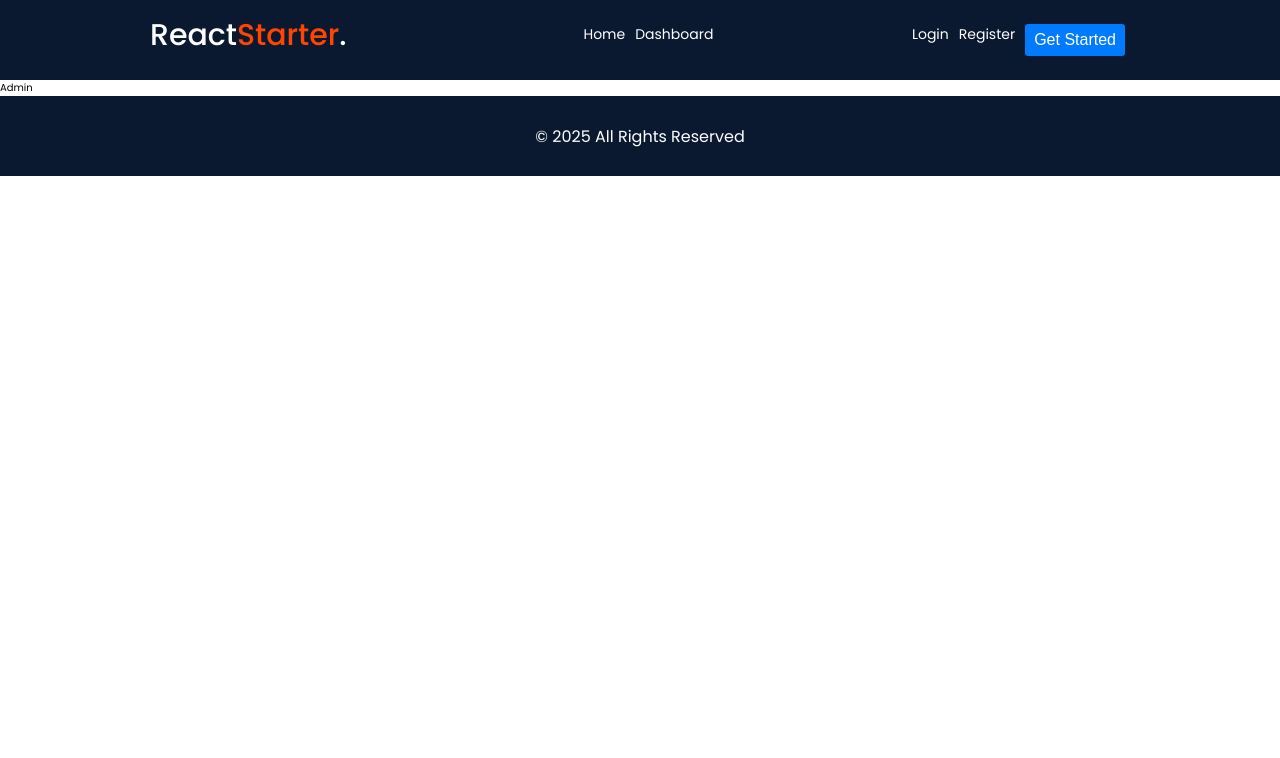
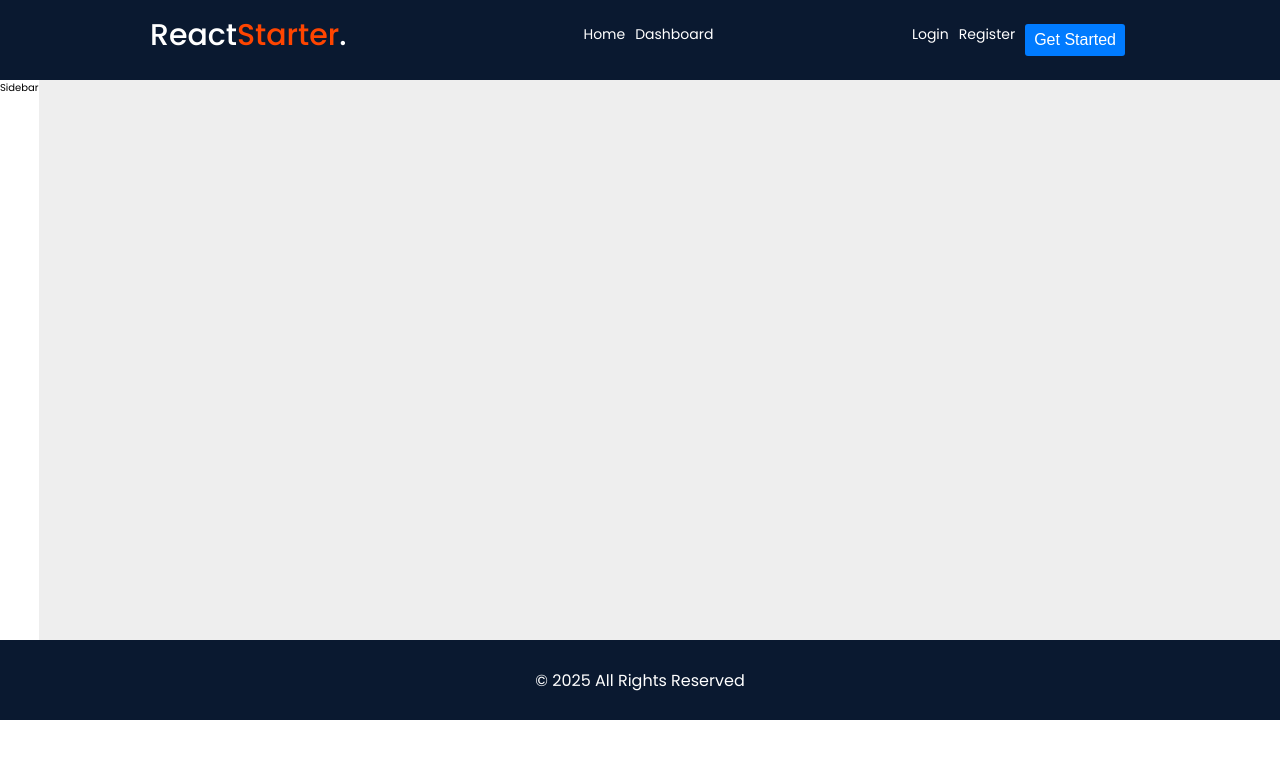
Before and after one commit to karmartir/react-template, a React (Create React App) app: page /admin in a window 1280 px wide. Shown: the top 758 px of the page. Built offline with nearby package versions, Linux system fonts and the light colour scheme.

Commit message:
Setup Admin Page

```diff
--- a/src/pages/admin/Admin.js
+++ b/src/pages/admin/Admin.js
@@ -1,7 +1,24 @@
 import React from "react";
+import styles from "./Admin.module.scss";
+import Sidebar from "../../components/admin/sidebar/Sidebar";
+import { Route, Routes } from "react-router-dom";
+import Home from "../../components/admin/home/Home";
+import Profile from "../../components/admin/profile/Profile";
 
 const Admin = () => {
-  return <div>Admin</div>;
+  return (
+    <div className={styles.admin}>
+      <div className={styles.navbar}>
+        <Sidebar />
+      </div>
+      <div className={styles.content}>
+        <Routes>
+          <Route path="home" element={<Home />} />
+          <Route path="profile" element={<Profile />} />
+        </Routes>
+      </div>
+    </div>
+  );
 };
 
 export default Admin;
```
